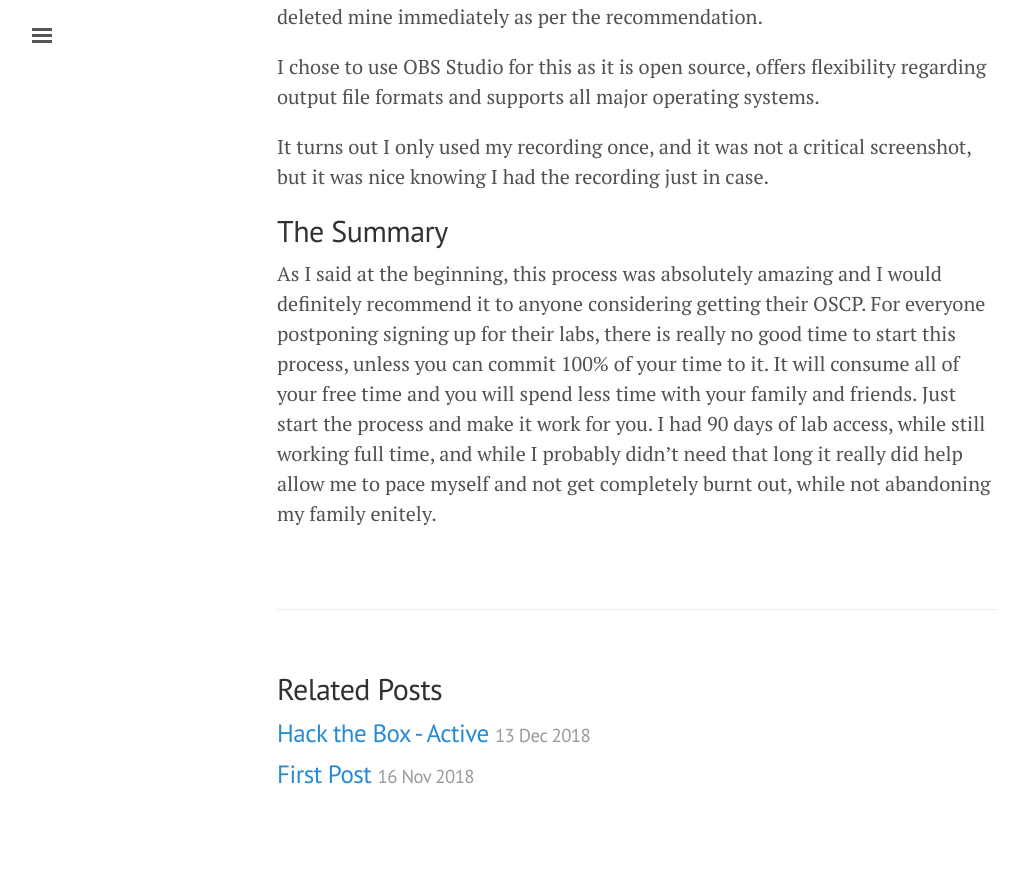
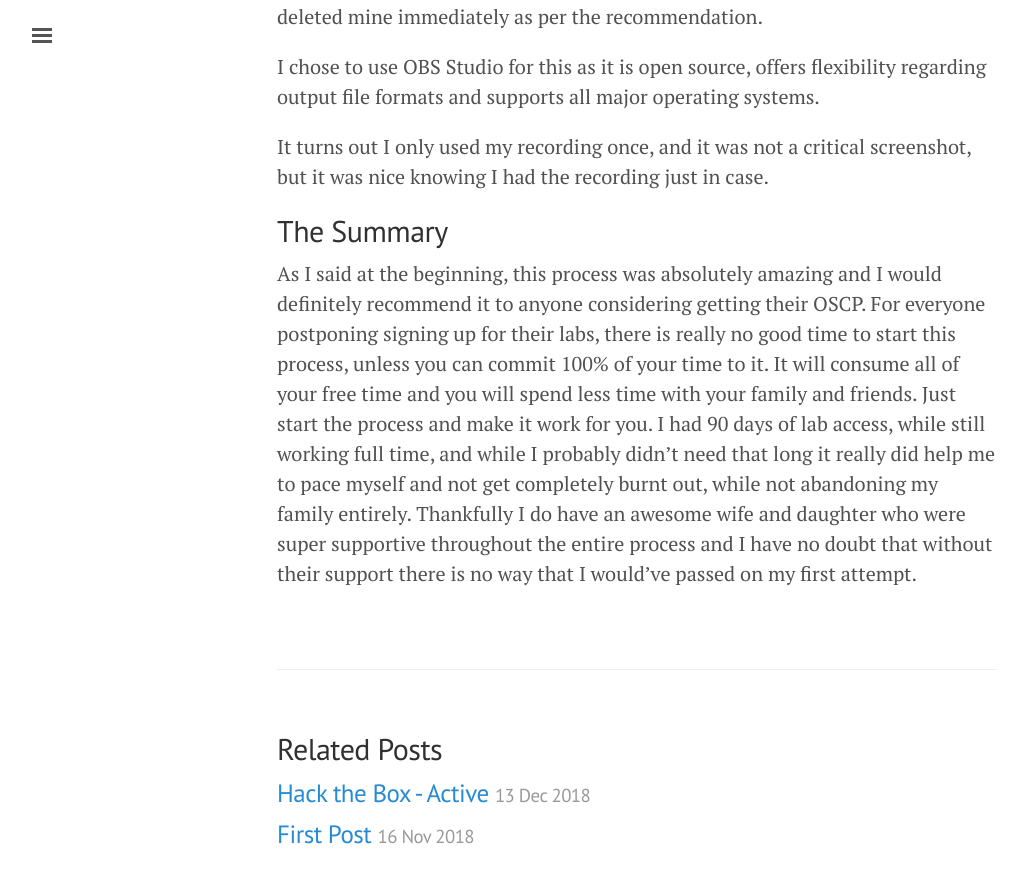
Before and after one commit to cyb3rdan/cyb3rdan.github.io, a Jekyll site: the page built from _posts/2019-07-01-oscp.md, in a window 1280 px wide and 900 px high, scrolled down 8472 px. Shown: the top 883 px of the window, without its empty margins (3-1031 px from the left). Built offline with Jekyll 4.4.1, drawn with Linux system fonts in a browser that asks for light colours; before the commit the page ends 9322 px from its top, so only the background shows below that.

Commit message:
fix spelling

```diff
--- a/_posts/2019-07-01-oscp.md
+++ b/_posts/2019-07-01-oscp.md
@@ -189,4 +189,4 @@ I chose to use OBS Studio for this as it is open source, offers flexibility rega
 It turns out I only used my recording once, and it was not a critical screenshot, but it was nice knowing I had the recording just in case.
 
 ## The Summary
-As I said at the beginning, this process was absolutely amazing and I would definitely recommend it to anyone considering getting their OSCP. For everyone postponing signing up for their labs, there is really no good time to start this process, unless you can commit 100% of your time to it. It will consume all of your free time and you will spend less time with your family and friends. Just start the process and make it work for you. I had 90 days of lab access, while still working full time, and while I probably didn't need that long it really did help allow me to pace myself and not get completely burnt out, while not abandoning my family enitely.
+As I said at the beginning, this process was absolutely amazing and I would definitely recommend it to anyone considering getting their OSCP. For everyone postponing signing up for their labs, there is really no good time to start this process, unless you can commit 100% of your time to it. It will consume all of your free time and you will spend less time with your family and friends. Just start the process and make it work for you. I had 90 days of lab access, while still working full time, and while I probably didn't need that long it really did help me to pace myself and not get completely burnt out, while not abandoning my family entirely. Thankfully I do have an awesome wife and daughter who were super supportive throughout the entire process and I have no doubt that without their support there is no way that I would've passed on my first attempt.
```
